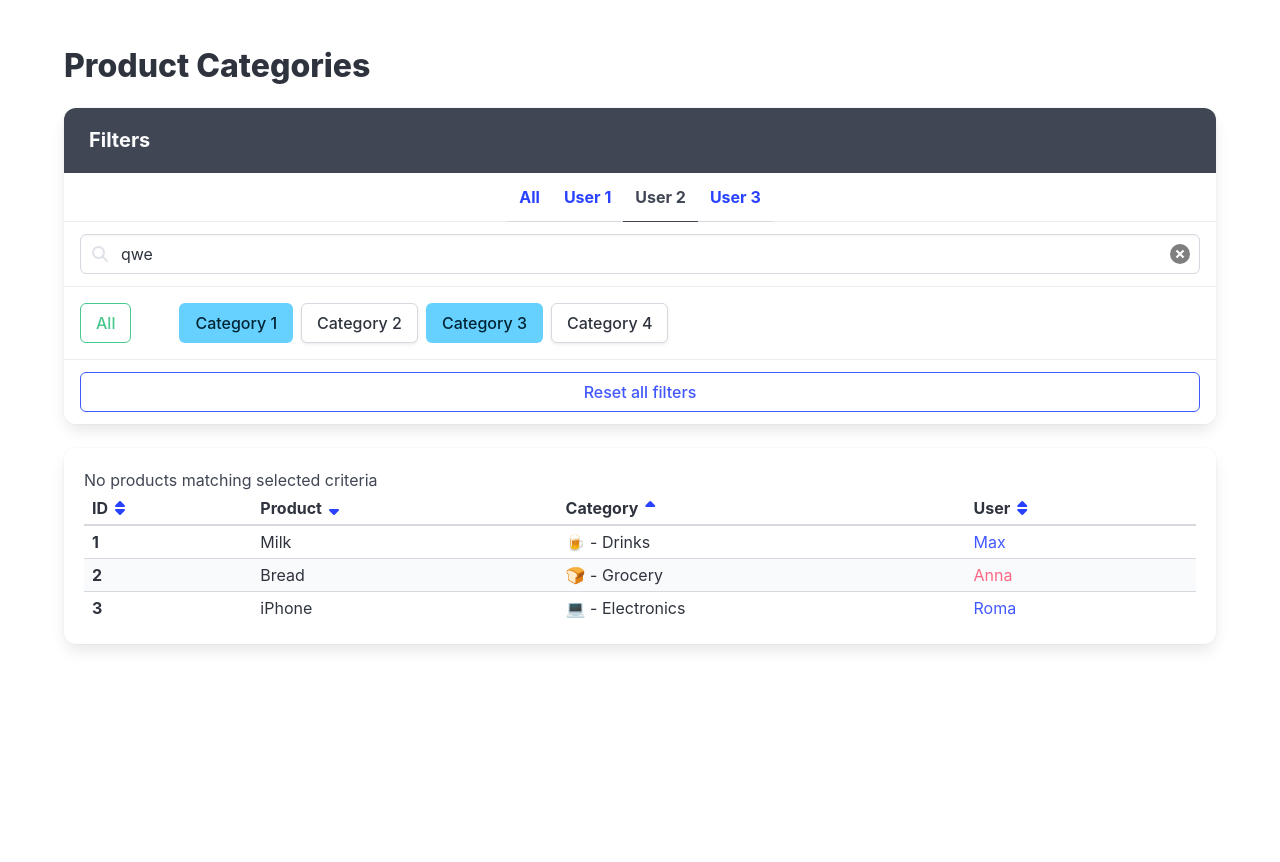
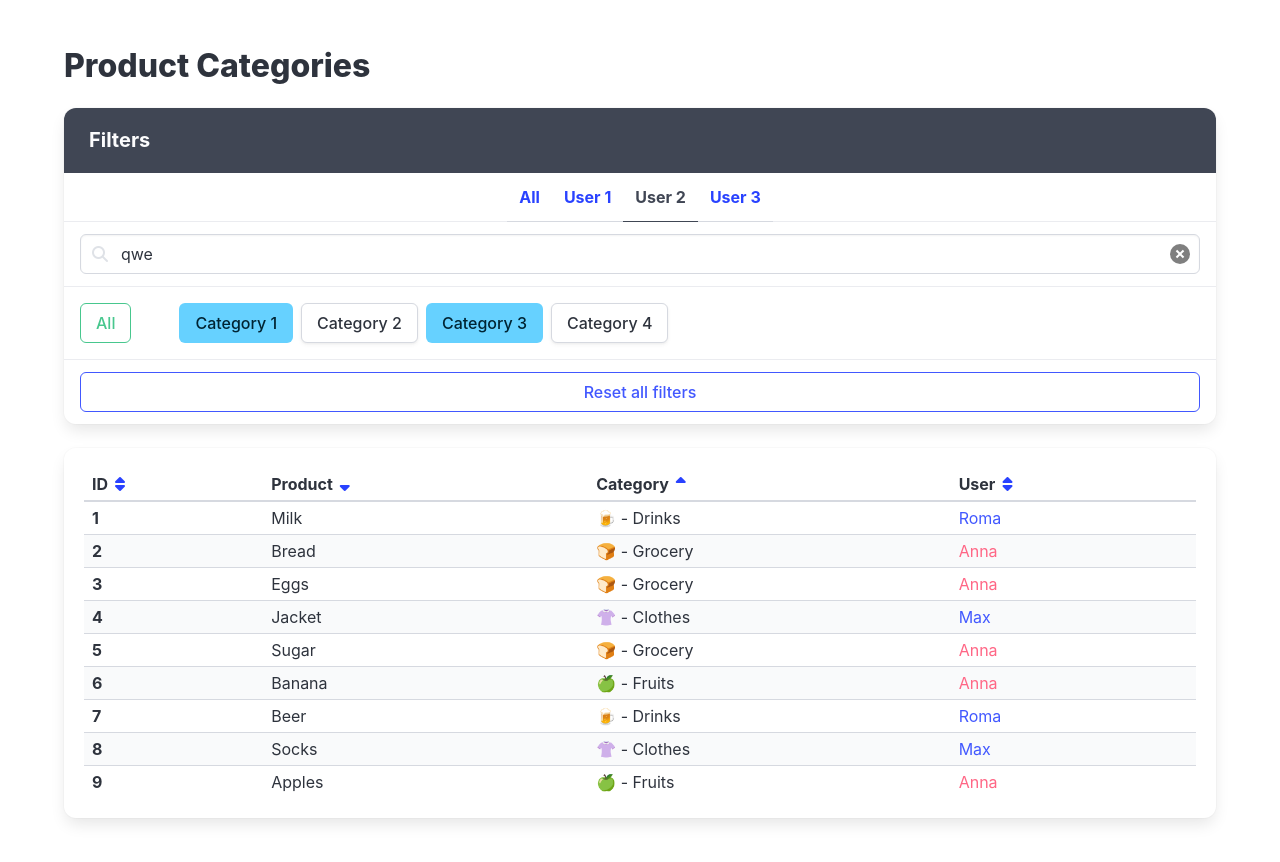
Before and after one commit to DmytroLymar/react_practice, a React (Vite) app: page / in a window 1280 px wide. Shown: the top 862 px of the page. Before the commit the page ends 800 px from the top, so only its background shows below. Built offline with nearby package versions, Linux system fonts and the light colour scheme.

Commit message:
Task 1 complete

```diff
--- a/src/App.jsx
+++ b/src/App.jsx
@@ -1,19 +1,111 @@
 /* eslint-disable jsx-a11y/accessible-emoji */
 import React from 'react';
 import './App.scss';
+import cn from 'classnames';
 
-// import usersFromServer from './api/users';
-// import categoriesFromServer from './api/categories';
-// import productsFromServer from './api/products';
+import usersFromServer from './api/users';
+import categoriesFromServer from './api/categories';
+import productsFromServer from './api/products';
 
-// const products = productsFromServer.map((product) => {
-//   const category = null; // find by product.categoryId
-//   const user = null; // find by category.ownerId
+const products = productsFromServer.map(product => {
+  const category = categoriesFromServer.find(c => c.id === product.categoryId); // find by product.categoryId
+  const user = usersFromServer.find(u => u.id === category.ownerId); // find by category.ownerId
 
-//   return null;
-// });
+  return { ...product, category, user };
+});
 
-export const App = () => (
+export const Product = ({ product }) => {
+  const isMen = product.user.sex === 'm';
+  return (
+    <tr data-cy="Product">
+      <td className="has-text-weight-bold" data-cy="ProductId">
+        {product.id}
+      </td>
+
+      <td data-cy="ProductName">{product.name}</td>
+      <td data-cy="ProductCategory">{`${product.category.icon} - ${product.category.title}`}</td>
+
+      <td
+        data-cy="ProductUser"
+        className={cn({ 'has-text-link': isMen, 'has-text-danger': !isMen })}
+      >
+        {product.user.name}
+      </td>
+    </tr>
+  );
+};
+
+export const ProductTable = ({ products }) => {
+  if (products.length === 0) {
+    return (
+      <p data-cy="NoMatchingMessage">No products matching selected criteria</p>
+    );
+  }
+  return (
+    <table
+      data-cy="ProductTable"
+      className="table is-striped is-narrow is-fullwidth"
+    >
+      <thead>
+        <tr>
+          <th>
+            <span className="is-flex is-flex-wrap-nowrap">
+              ID
+              <a href="#/">
+                <span className="icon">
+                  <i data-cy="SortIcon" className="fas fa-sort" />
+                </span>
+              </a>
+            </span>
+          </th>
+
+          <th>
+            <span className="is-flex is-flex-wrap-nowrap">
+              Product
+              <a href="#/">
+                <span className="icon">
+                  <i data-cy="SortIcon" className="fas fa-sort-down" />
+                </span>
+              </a>
+            </span>
+          </th>
+
+          <th>
+            <span className="is-flex is-flex-wrap-nowrap">
+              Category
+              <a href="#/">
+                <span className="icon">
+                  <i data-cy="SortIcon" className="fas fa-sort-up" />
+                </span>
+              </a>
+            </span>
+          </th>
+
+          <th>
+            <span className="is-flex is-flex-wrap-nowrap">
+              User
+              <a href="#/">
+                <span className="icon">
+                  <i data-cy="SortIcon" className="fas fa-sort" />
+                </span>
+              </a>
+            </span>
+          </th>
+        </tr>
+      </thead>
+
+      <tbody>
+        {products.map(product => (
+          <Product key={product.id} product={product} />
+        ))}
+      </tbody>
+    </table>
+  );
+};
+
+export const App = () => {
+  const preparedProducts = [...products];
+  return (
     <div className="section">
       <div className="container">
         <h1 className="title">Product Categories</h1>
@@ -23,32 +115,19 @@ export const App = () => (
             <p className="panel-heading">Filters</p>
 
             <p className="panel-tabs has-text-weight-bold">
-            <a
-              data-cy="FilterAllUsers"
-              href="#/"
-            >
+              <a data-cy="FilterAllUsers" href="#/">
                 All
               </a>
 
-            <a
-              data-cy="FilterUser"
-              href="#/"
-            >
+              <a data-cy="FilterUser" href="#/">
                 User 1
               </a>
 
-            <a
-              data-cy="FilterUser"
-              href="#/"
-              className="is-active"
-            >
+              <a data-cy="FilterUser" href="#/" className="is-active">
                 User 2
               </a>
 
-            <a
-              data-cy="FilterUser"
-              href="#/"
-            >
+              <a data-cy="FilterUser" href="#/">
                 User 3
               </a>
             </p>
@@ -95,11 +174,7 @@ export const App = () => (
                 Category 1
               </a>
 
-            <a
-              data-cy="Category"
-              className="button mr-2 my-1"
-              href="#/"
-            >
+              <a data-cy="Category" className="button mr-2 my-1" href="#/">
                 Category 2
               </a>
 
@@ -110,11 +185,7 @@ export const App = () => (
               >
                 Category 3
               </a>
-            <a
-              data-cy="Category"
-              className="button mr-2 my-1"
-              href="#/"
-            >
+              <a data-cy="Category" className="button mr-2 my-1" href="#/">
                 Category 4
               </a>
             </div>
@@ -132,117 +203,9 @@ export const App = () => (
         </div>
 
         <div className="box table-container">
-        <p data-cy="NoMatchingMessage">
-          No products matching selected criteria
-        </p>
-
-        <table
-          data-cy="ProductTable"
-          className="table is-striped is-narrow is-fullwidth"
-        >
-          <thead>
-            <tr>
-              <th>
-                <span className="is-flex is-flex-wrap-nowrap">
-                  ID
-
-                  <a href="#/">
-                    <span className="icon">
-                      <i data-cy="SortIcon" className="fas fa-sort" />
-                    </span>
-                  </a>
-                </span>
-              </th>
-
-              <th>
-                <span className="is-flex is-flex-wrap-nowrap">
-                  Product
-
-                  <a href="#/">
-                    <span className="icon">
-                      <i data-cy="SortIcon" className="fas fa-sort-down" />
-                    </span>
-                  </a>
-                </span>
-              </th>
-
-              <th>
-                <span className="is-flex is-flex-wrap-nowrap">
-                  Category
-
-                  <a href="#/">
-                    <span className="icon">
-                      <i data-cy="SortIcon" className="fas fa-sort-up" />
-                    </span>
-                  </a>
-                </span>
-              </th>
-
-              <th>
-                <span className="is-flex is-flex-wrap-nowrap">
-                  User
-
-                  <a href="#/">
-                    <span className="icon">
-                      <i data-cy="SortIcon" className="fas fa-sort" />
-                    </span>
-                  </a>
-                </span>
-              </th>
-            </tr>
-          </thead>
-
-          <tbody>
-            <tr data-cy="Product">
-              <td className="has-text-weight-bold" data-cy="ProductId">
-                1
-              </td>
-
-              <td data-cy="ProductName">Milk</td>
-              <td data-cy="ProductCategory">🍺 - Drinks</td>
-
-              <td
-                data-cy="ProductUser"
-                className="has-text-link"
-              >
-                Max
-              </td>
-            </tr>
-
-            <tr data-cy="Product">
-              <td className="has-text-weight-bold" data-cy="ProductId">
-                2
-              </td>
-
-              <td data-cy="ProductName">Bread</td>
-              <td data-cy="ProductCategory">🍞 - Grocery</td>
-
-              <td
-                data-cy="ProductUser"
-                className="has-text-danger"
-              >
-                Anna
-              </td>
-            </tr>
-
-            <tr data-cy="Product">
-              <td className="has-text-weight-bold" data-cy="ProductId">
-                3
-              </td>
-
-              <td data-cy="ProductName">iPhone</td>
-              <td data-cy="ProductCategory">💻 - Electronics</td>
-
-              <td
-                data-cy="ProductUser"
-                className="has-text-link"
-              >
-                Roma
-              </td>
-            </tr>
-          </tbody>
-        </table>
+          <ProductTable products={preparedProducts} />
         </div>
       </div>
     </div>
   );
+};
```
Lines whose indentation alone changed are shown as unchanged.
